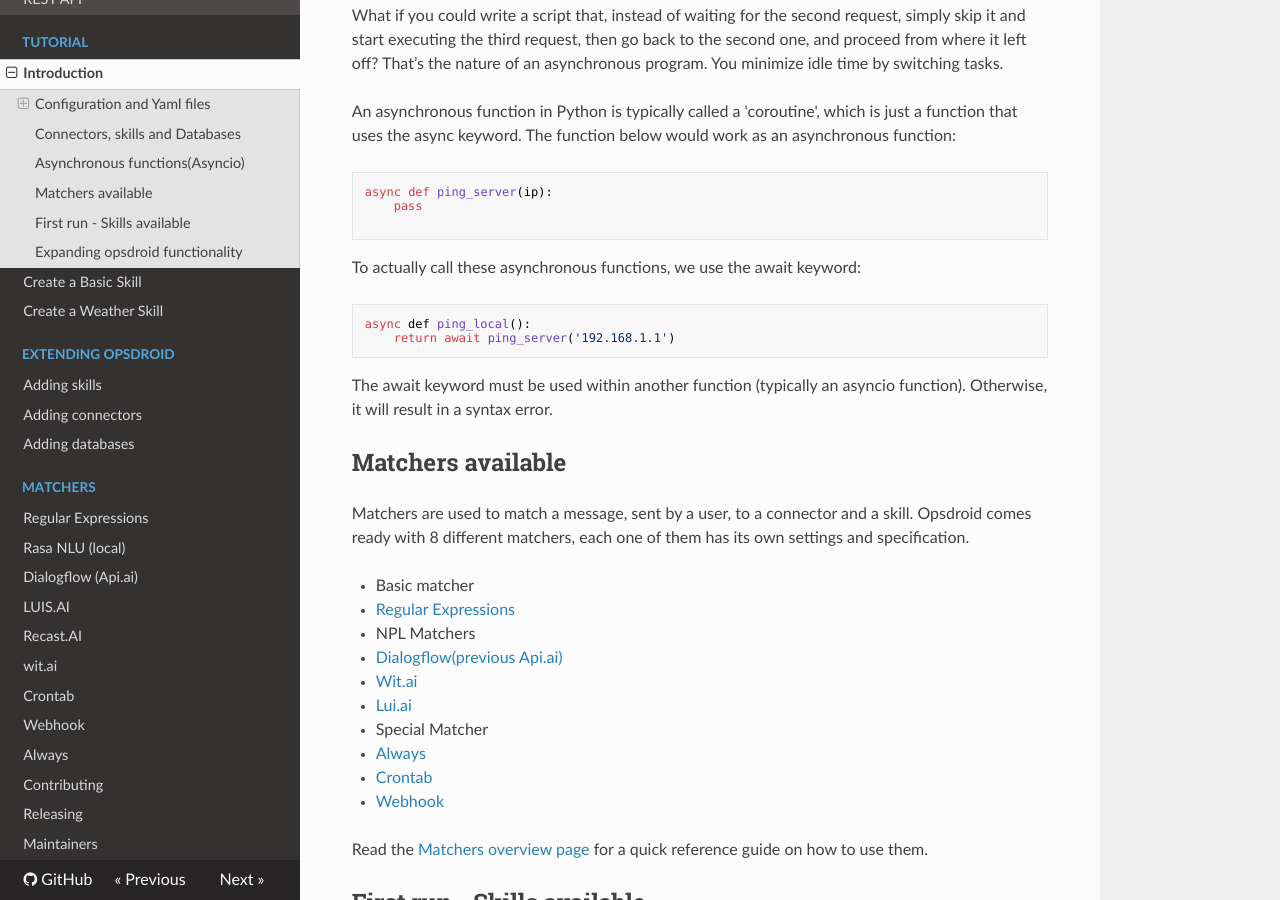
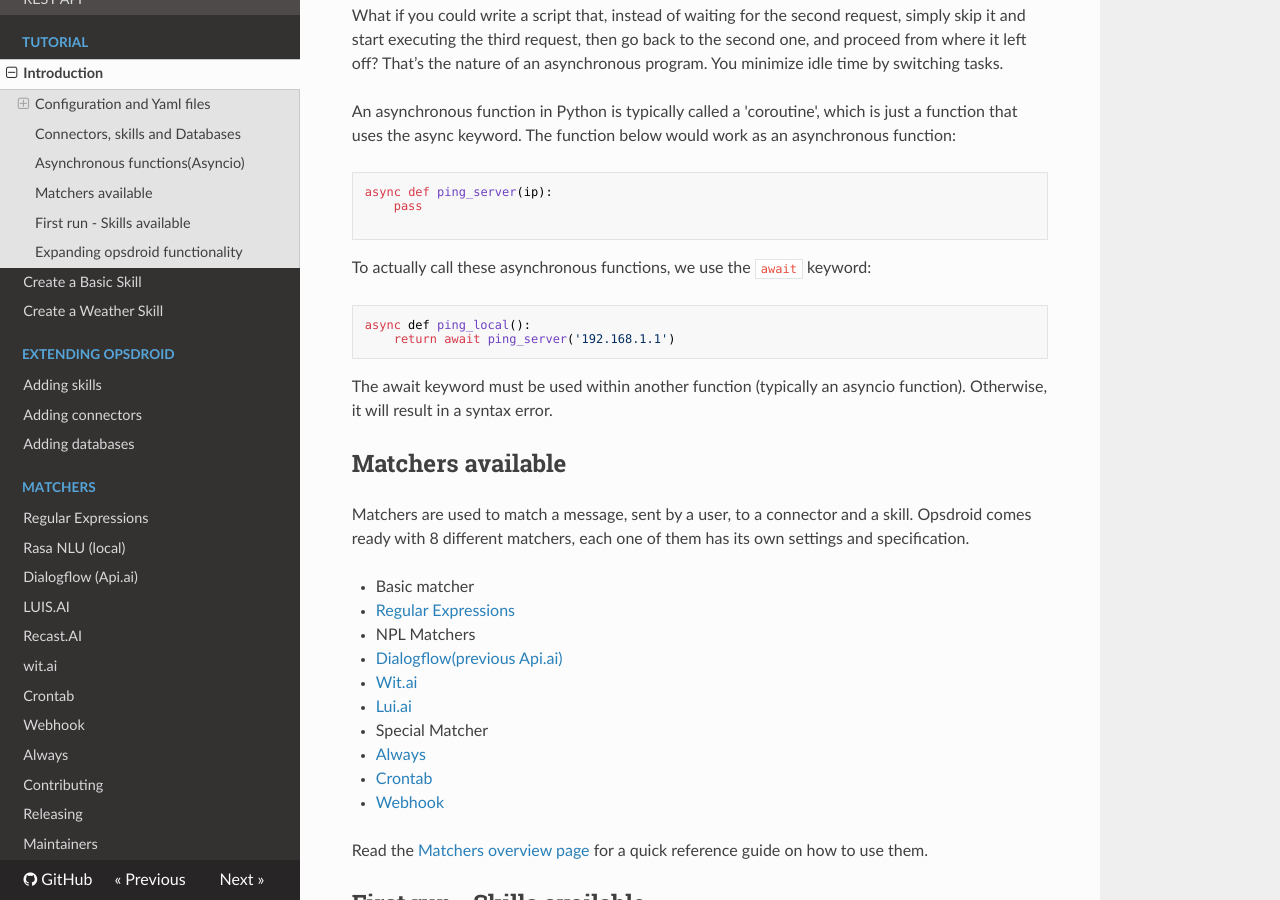
Before and after one commit to opsdroid/opsdroid, an MkDocs documentation site: the page built from docs/tutorials/introduction.md, in a window 1280 px wide and 900 px high, scrolled down 2772 px. Built offline with MkDocs 1.6.1, drawn with Linux system fonts in a browser that asks for light colours; nearby versions of some CDN libraries; old or Windows-style settings are respelled for this version of MkDocs.

````diff
--- a/docs/tutorials/introduction.md
+++ b/docs/tutorials/introduction.md
@@ -114,7 +114,7 @@ async def ping_server(ip):
     pass
 
 ```
-To actually call these asynchronous functions, we use the await keyword:
+To actually call these asynchronous functions, we use the `await` keyword:
 ```
 async def ping_local():
     return await ping_server('192.168.1.1')
````
